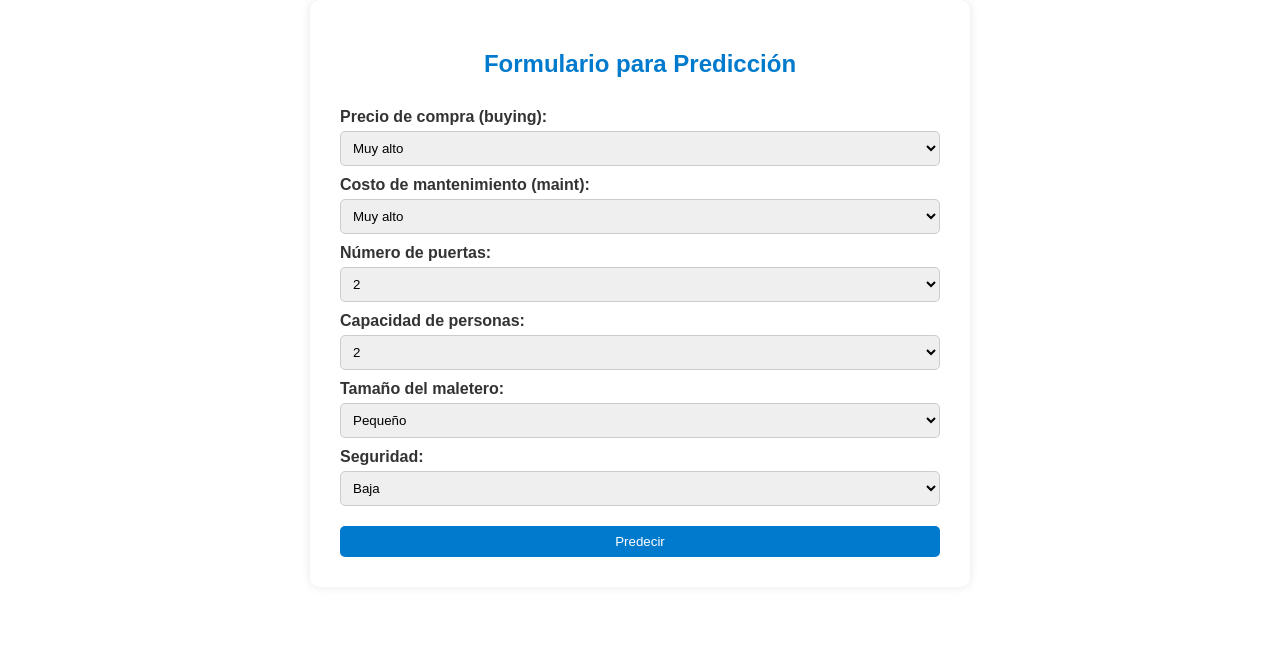
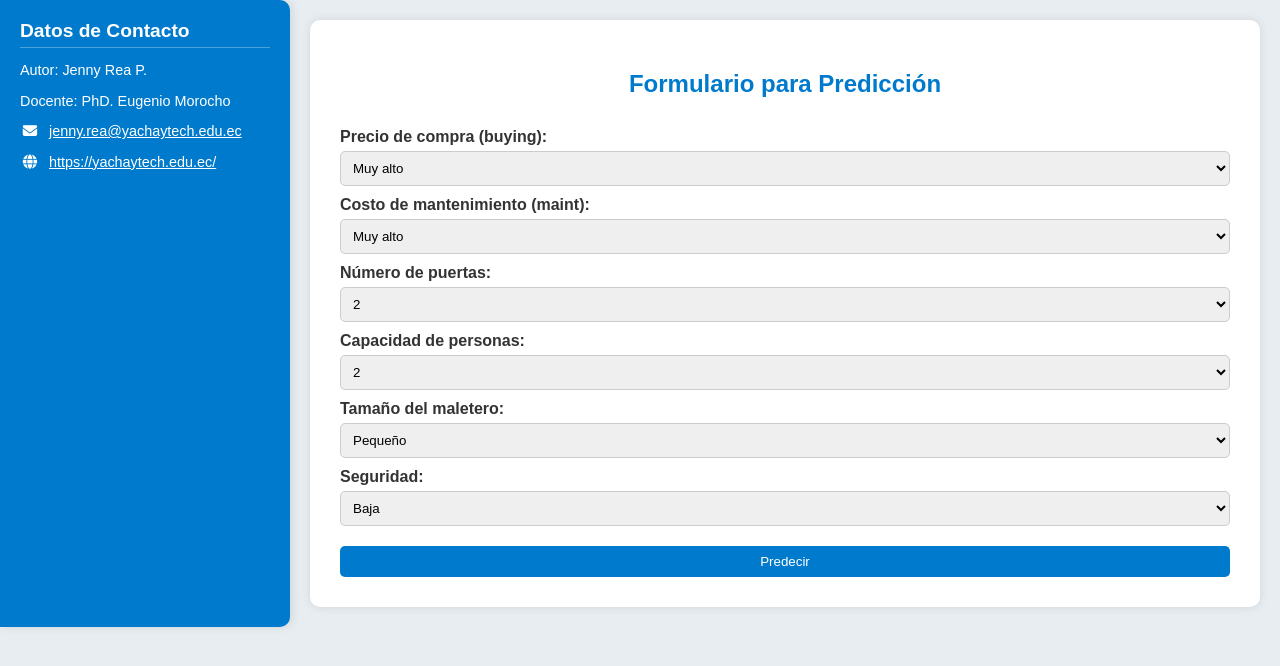
Before and after one commit to JennyReaP/Final, a FastAPI app: page / in a window 1280 px wide. Shown: the top 666 px of the page. Run offline with FastAPI, Linux system fonts and the light colour scheme; parts of the project's set-up code (start-up, migrations or seed data) failed here and were passed over.

Commit message:
Update form.html

```diff
--- a/templates/form.html
+++ b/templates/form.html
@@ -2,16 +2,98 @@
 <html>
 <head>
   <title>Predicción de Clase de Automóvil</title>
+  <!-- Librería de iconos Font Awesome -->
+<link rel="stylesheet" href="https://cdnjs.cloudflare.com/ajax/libs/font-awesome/6.5.0/css/all.min.css">
   <style>
   body {
-      background-color: #f0f4f8;
+    display: flex;
+    margin: 0;
     font-family: Arial, sans-serif;
+    background-color: #e8edf1;
     color: #333;
-      max-width: 600px;
-      margin: auto;
+  }
+
+  .sidebar {
+    background-color: #007acc;
+    color: white;
+    width: 250px;
+    padding: 20px;
+    display: flex;
+    flex-direction: column;
+    gap: 30px;
+    border-radius: 0 10px 10px 0;
+    box-shadow: 2px 0 10px rgba(0,0,0,0.1);
+  }
+
+  .sidebar h3 {
+    margin-top: 0;
+    margin-bottom: 10px;
+    font-size: 1.2rem;
+    border-bottom: 1px solid rgba(255,255,255,0.3);
+    padding-bottom: 5px;
+  }
+
+  .sidebar p, .sidebar a {
+    font-size: 0.9rem;
+    color: white;
+  }
+
+  .sidebar a:hover {
+    text-decoration: underline;
+  }
+
+  .sidebar i {
+    margin-right: 5px;
+    width: 20px;
+    text-align: center;
+  }
+
+  .example-buttons {
+    display: flex;
+    flex-direction: column;
+    gap: 10px;
+    margin-top: 15px;
+  }
+
+  .example-btn {
+    padding: 8px 12px;
+    border-radius: 5px;
+    border: none;
+    cursor: pointer;
+    display: flex;
+    align-items: center;
+    justify-content: center;
+    gap: 8px;
+    font-size: 0.85rem;
+    transition: all 0.3s;
+  }
+
+  .example-btn:hover {
+    transform: translateY(-2px);
+    box-shadow: 0 2px 5px rgba(0,0,0,0.2);
+  }
+
+  .example-btn-1 {
+    background-color: #4CAF50;
+    color: white;
+  }
+
+  .example-btn-2 {
+    background-color: #FF9800;
+    color: white;
+  }
+
+  .example-btn-3 {
+    background-color: #9C27B0;
+    color: white;
+  }
+
+  .container {
+    flex: 1;
+    background: white;
+    margin: 20px;
+    border-radius: 10px;
     padding: 30px;
-      border-radius: 10px;
-      background: white;
     box-shadow: 0 0 10px rgba(0,0,0,0.1);
   }
 
@@ -49,7 +131,7 @@
     background-color: #005fa3;
   }
 
-    h3 {
+  h3.result {
     text-align: center;
     margin-top: 20px;
     color: green;
@@ -57,6 +139,17 @@
   </style>
 </head>
 <body>
+   <div class="sidebar">
+    <div>
+      <h3>Datos de Contacto</h3>
+      <p> Autor: Jenny Rea P.</p>
+      <p> Docente: PhD. Eugenio Morocho</p>
+      <p><i class="fas fa-envelope"></i> <a href="mailto:jenny.rea@yachaytech.edu.ec">jenny.rea@yachaytech.edu.ec</a></p>
+      <p><i class="fas fa-globe"></i> <a href="https://yachaytech.edu.ec/" target="_blank">https://yachaytech.edu.ec/</a></p>
+    </div>
+</div>
+
+ <div class="container">
   <h2>Formulario para Predicción</h2>
   <form action="/predict" method="post">
 
@@ -109,7 +202,8 @@
   </form>
 
   {% if result %}
-    <h3>{{ result }}</h3>
+    <h3 class="result">{{ result }}</h3>
   {% endif %}
+  </div>
 </body>
 </html>
```
Lines whose indentation alone changed are shown as unchanged.
